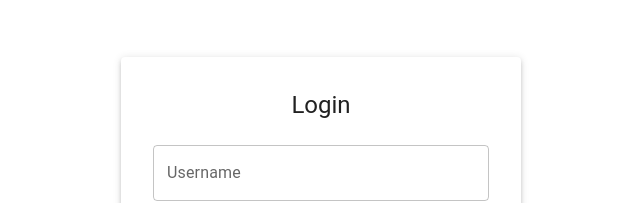
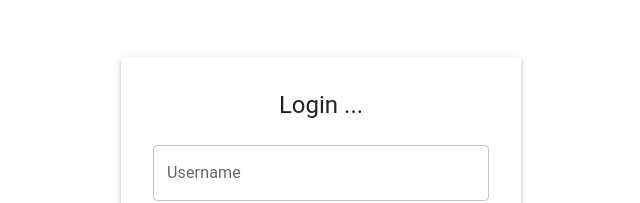
Before and after one commit to josdesi/accounxt-web-main, a React (Vite) app: page / in a window 1280 px wide. Shown: the part 190-393 px from the top of the page, without its empty margins (319-959 px from the left). Built offline with nearby package versions, Linux system fonts and the light colour scheme.

Commit message:
style(Login): update login page title styling

```diff
--- a/src/components/Login.jsx
+++ b/src/components/Login.jsx
@@ -62,7 +62,7 @@ export default function Login() {
         }}
       >
         <Typography variant="h5" component="h1" textAlign="center" mb={3}>
-          Login
+          Login ...
         </Typography>
         <form onSubmit={handleSubmit}>
           <TextField
```
